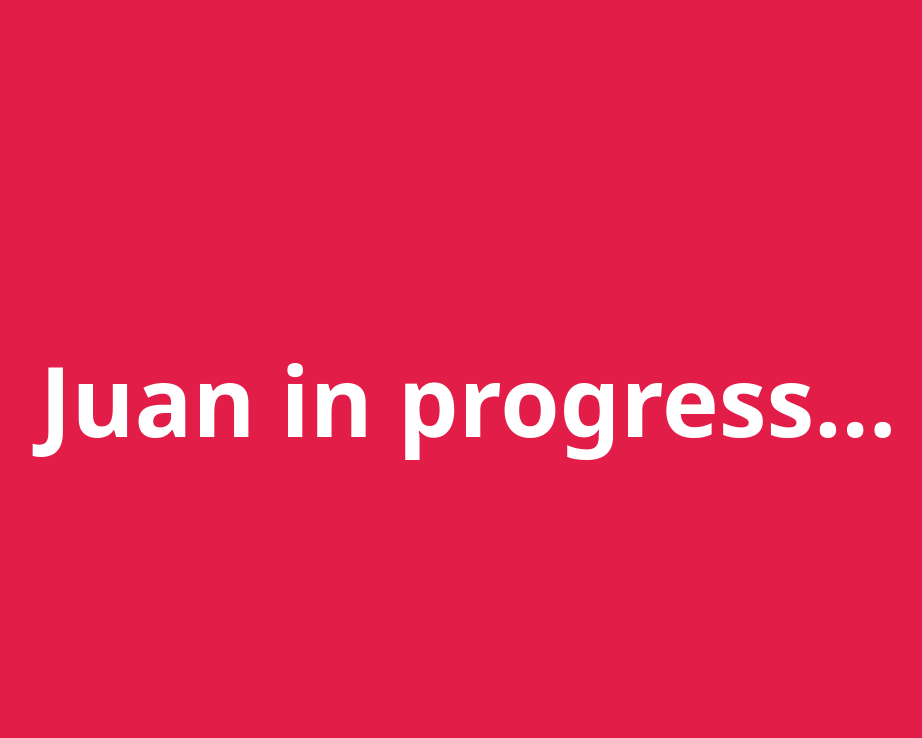
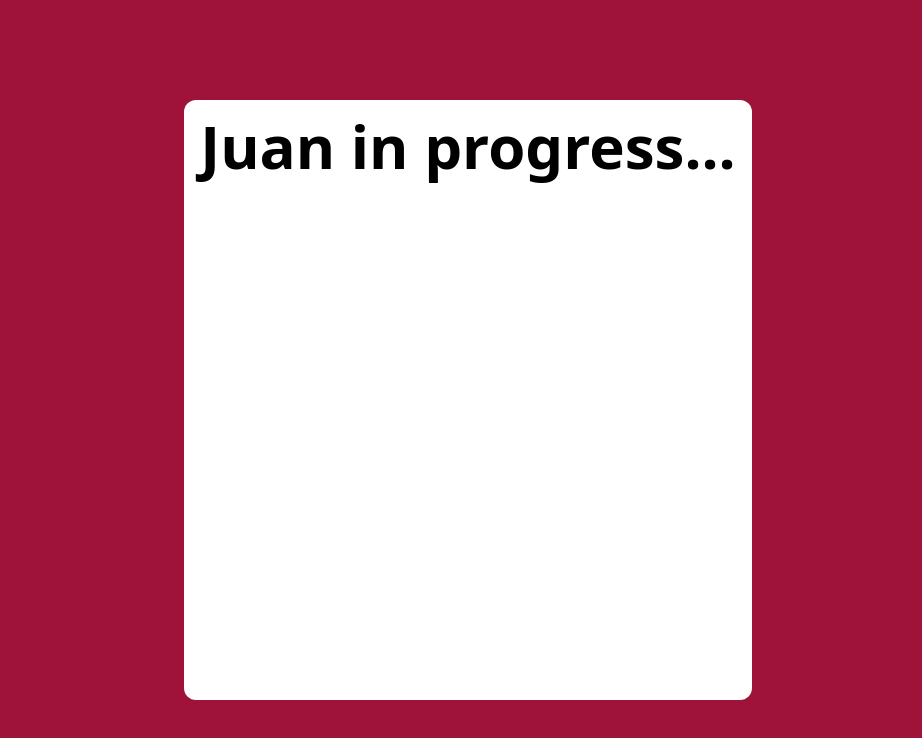
Before and after one commit to Shinen-92/juan-test, a React (Create React App) app: page / in a window 1280 px wide. Shown: the top 738 px of the page, without its empty margins (172-1094 px from the left). Built offline with nearby package versions, Linux system fonts and the light colour scheme.

Commit message:
Add Test

```diff
--- a/public/index.html
+++ b/public/index.html
@@ -24,7 +24,7 @@
       work correctly both with client-side routing and a non-root public URL.
       Learn how to configure a non-root public URL by running `npm run build`.
     -->
-    <title>Juan test - Chicas maduritas en tu zona buscan conocerte</title>
+    <title>Test de personalijuan - Chicas maduritas en tu zona buscan conocerte</title>
   </head>
   <body>
     <noscript>You need to enable JavaScript to run this app.</noscript>
--- a/src/App.jsx
+++ b/src/App.jsx
@@ -1,6 +1,8 @@
+import Test from "./components/Test";
+
 const App = () => {
   return (
-    <div className="bg-rose-600 text-white h-full flex items-center justify-center text-8xl font-bold">Juan in progress...</div>
+    <div className="bg-rose-800 h-full flex items-center justify-center"><Test /></div>
   )
 }
 
--- /dev/null
+++ b/src/components/Test.jsx
@@ -0,0 +1,7 @@
+const Test = () => {
+  return (
+    <div className="bg-white p-4 rounded-xl min-h-[600px] font-bold text-6xl">Juan in progress...</div>
+  )
+}
+
+export default Test
```
